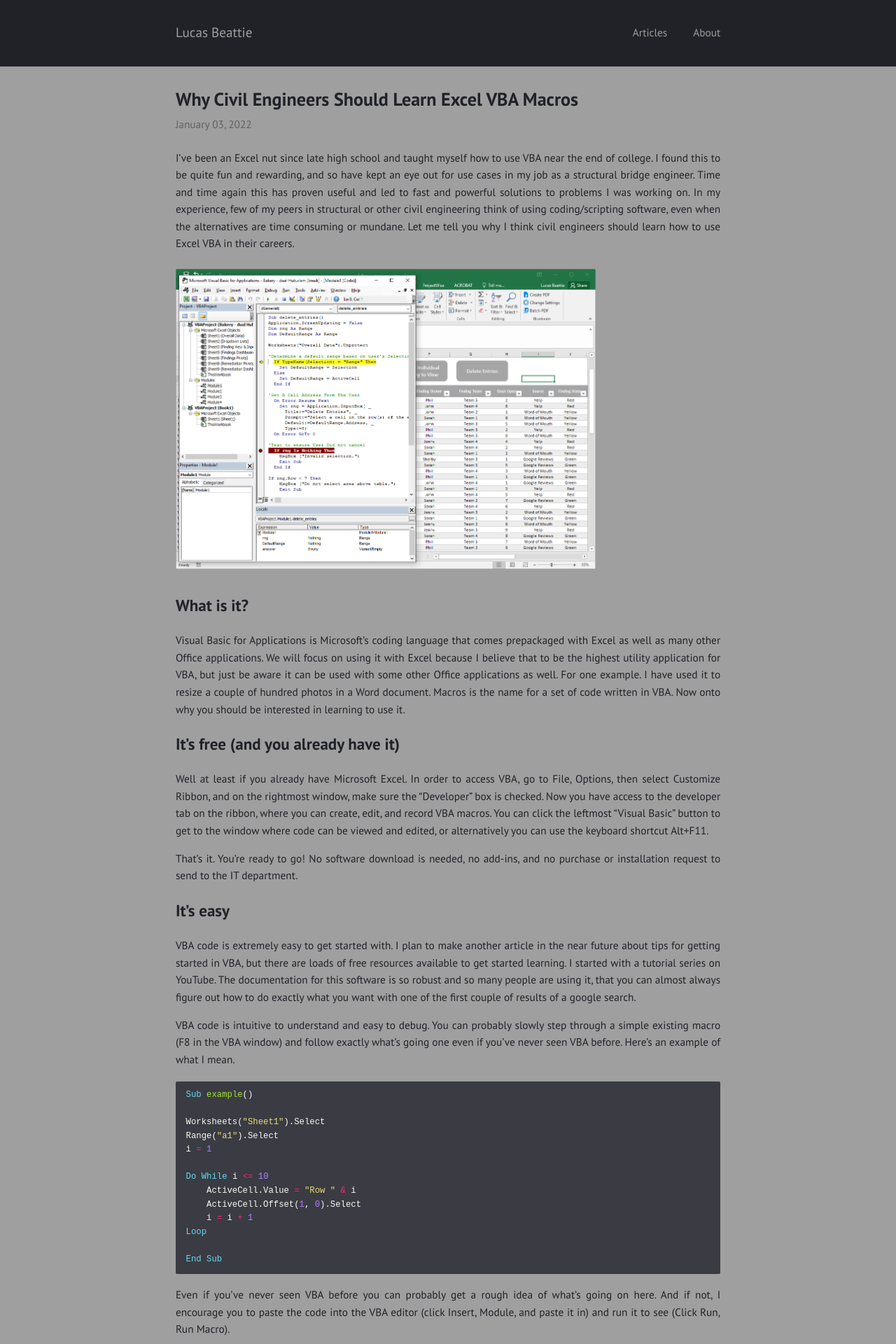
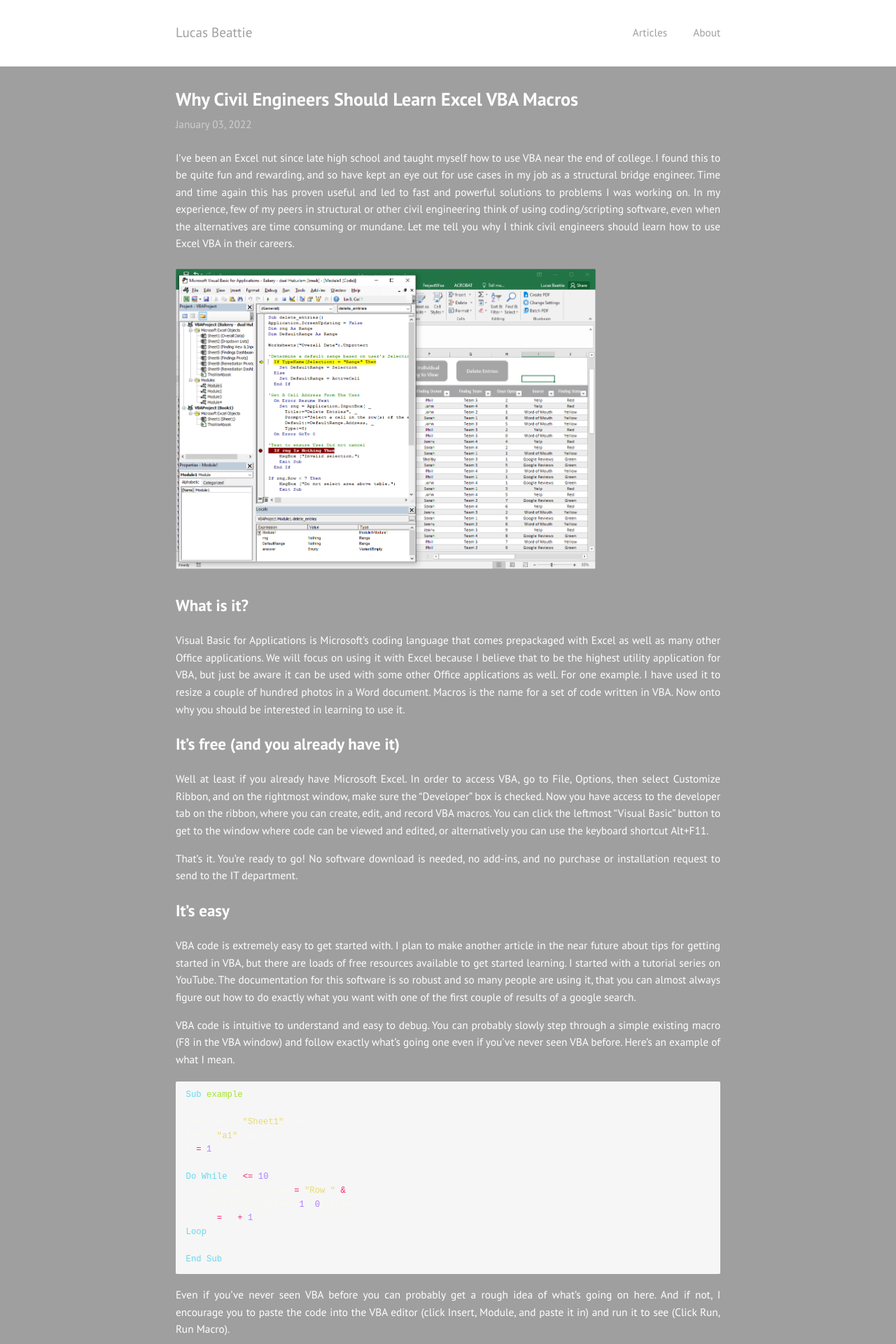
Before and after one commit to labeattie/lucasbeattiedotcom, a Jekyll site: the page built from _posts/2022-01-03-why-civil-engineers-vba.md, in a window 1280 px wide. Shown: the top 1920 px of the page at 70% size. Built offline with Jekyll 4.4.1, drawn with Linux system fonts in a browser that asks for light colours.

Commit message:
first article test

```diff
--- a/_sass/index.sass
+++ b/_sass/index.sass
@@ -4,7 +4,7 @@
 $heading-weight: 600 !default
 $line-height: 1.6 !default
 $link-color: #68f !default
-$dark: #212228 !default
+$dark: #ffffff !default
 $light: #9f9f9f !default
 
 @function reduce ($percent)
```
